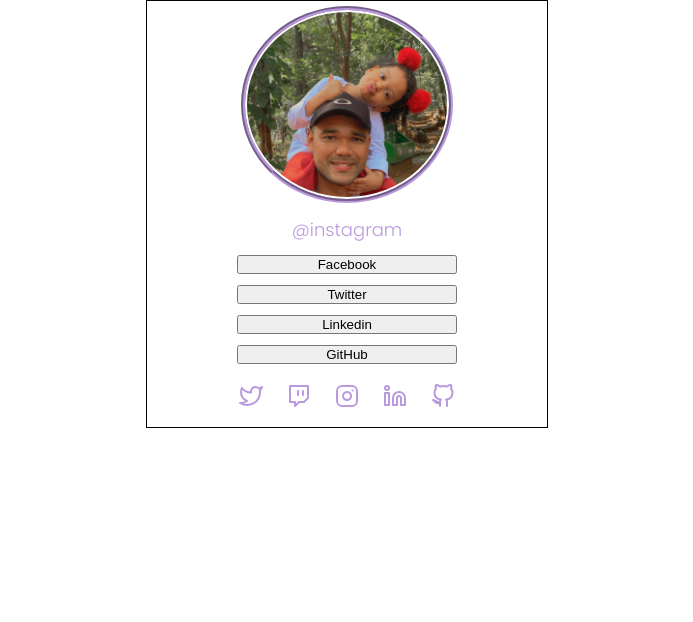
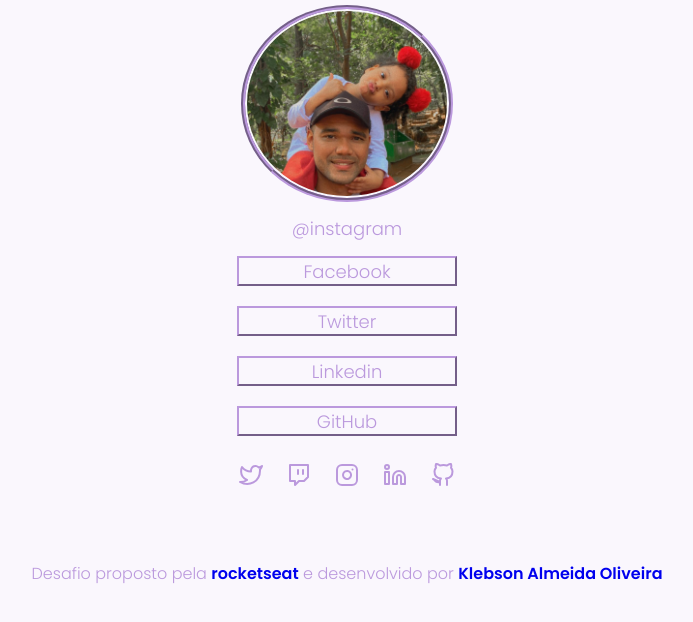
Before and after one commit to klebsonstifler/projetos, a plain HTML site: page socialtree/index.html in a window 1280 px wide. Shown: the whole page, without its empty margins (293-986 px from the left). Drawn offline with Linux system fonts and the light colour scheme.

Commit message:
finalizado projeto

```diff
--- a/socialtree/index.html
+++ b/socialtree/index.html
@@ -10,12 +10,12 @@
 <body>
     <div class="container">
         <img src="imagens/perfil.jpg" alt="" class="perfil">
-        <h1><a href="#">@instagram</a></h1>
+        <h1><a href="https://www.instagram.com/klebsonstifler/" target="_blank">@instagram</a></h1>
         <div class="botoes">
-            <button class="facebook" id="facebook">Facebook</button><br>
-            <button class="twitter" id="twitter">Twitter</button><br>
-            <button class="linkedin" id="linkedin">Linkedin</button><br>
-            <button class="github" id="github">GitHub</button>
+            <a href="https://www.facebook.com/thegangsther.stifler" target="_blank"><button class="facebook" id="facebook">Facebook</button></a><br>
+            <a href="https://twitter.com/klebson_stifler" target="_blank"><button class="twitter" id="twitter">Twitter</button></a><br>
+            <a href="https://www.linkedin.com/in/klebson-oliveira19/" target="_blank"><button class="linkedin" id="linkedin">Linkedin</button></a><br>
+            <a href="https://github.com/klebsonstifler" target="_blank"><button class="github" id="github">GitHub</button></a>
         </div>
         <div class="icones">
             <img src="imagens/twitter.svg" alt="twitter">
@@ -26,7 +26,7 @@
         </div>
     </div>
     <footer>
-
+        <p>Desafio proposto pela <a href="https://www.rocketseat.com.br/" target="_blank"><strong>rocketseat</strong></a> e desenvolvido por <a href="https://github.com/klebsonstifler" target="_blank"><strong>Klebson Almeida Oliveira</strong></a></p>
     </footer>
 </body>
 </html>
--- a/socialtree/style.css
+++ b/socialtree/style.css
@@ -11,12 +11,15 @@
     margin: 0;
     padding: 0;
 }
+body {
+    background-color: var(--body-bg-color);
+}
 .container {
+
     width: 400px;
     margin: auto auto;
     padding: 5px 0px 5px 0px;
     text-align: center;
-    border: 1px solid black;
 }
 .perfil {
     width: 200px;
@@ -33,7 +36,7 @@ div > h1 > a {
 
 .botoes {
     padding: 5px;
-    line-height: 30px;
+    line-height: 50px;
 }
 
 .icones {
@@ -43,4 +46,27 @@ div > h1 > a {
 
 button {
     width: 220px;
+    height: 30px;
+    cursor: pointer;
+    font: 18px var(--fontepadrao);
+    color: var(--purple);
+    background-color: #FAF7FD;
+    border-color: var(--purple);
 }
+
+button:hover {
+    box-shadow: 0px 0px 45px -5px var(--purple);
+    font-weight: 600;
+}
+
+footer {
+    font: 16px var(--fontepadrao);
+    color: var(--purple);
+    position: relative;
+    text-align: center;
+    padding: 10px;
+    transform: translate(0%,100%);
+}
+footer a {
+    text-decoration: none;
+}
```
